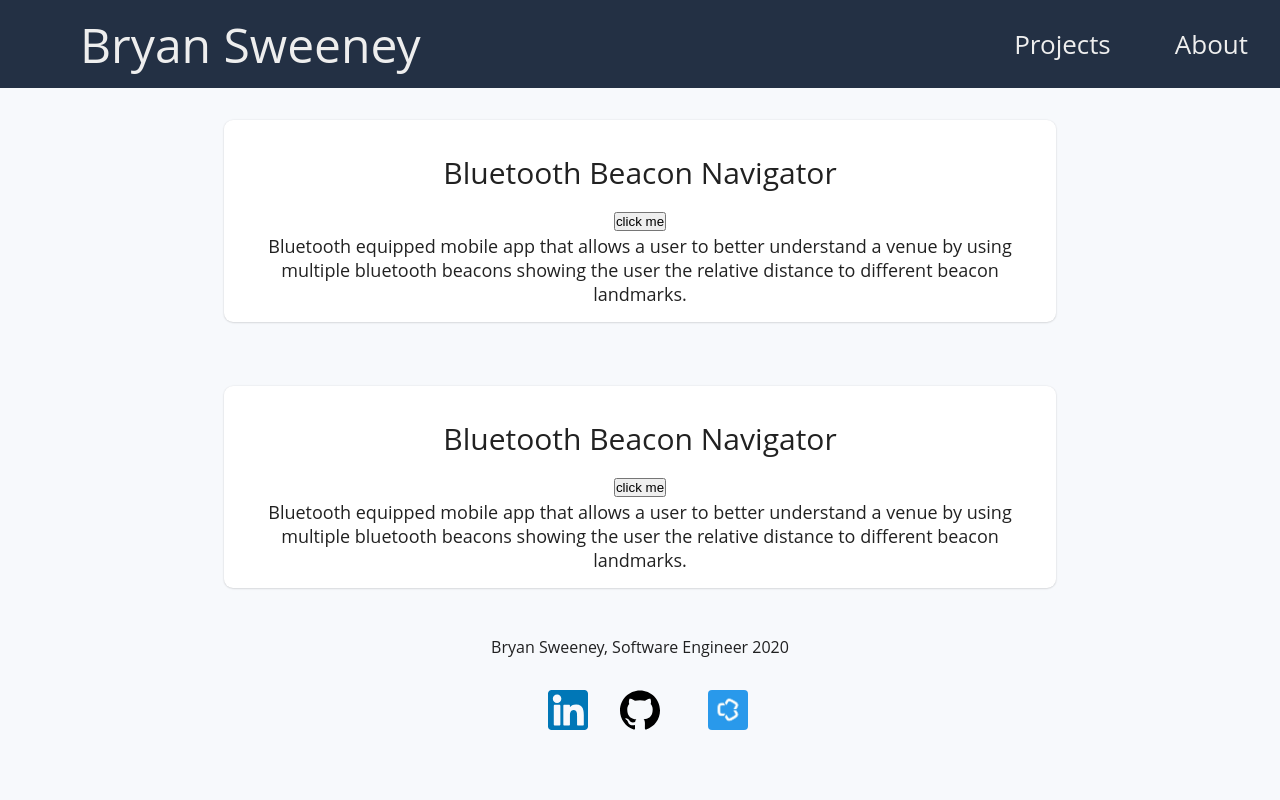
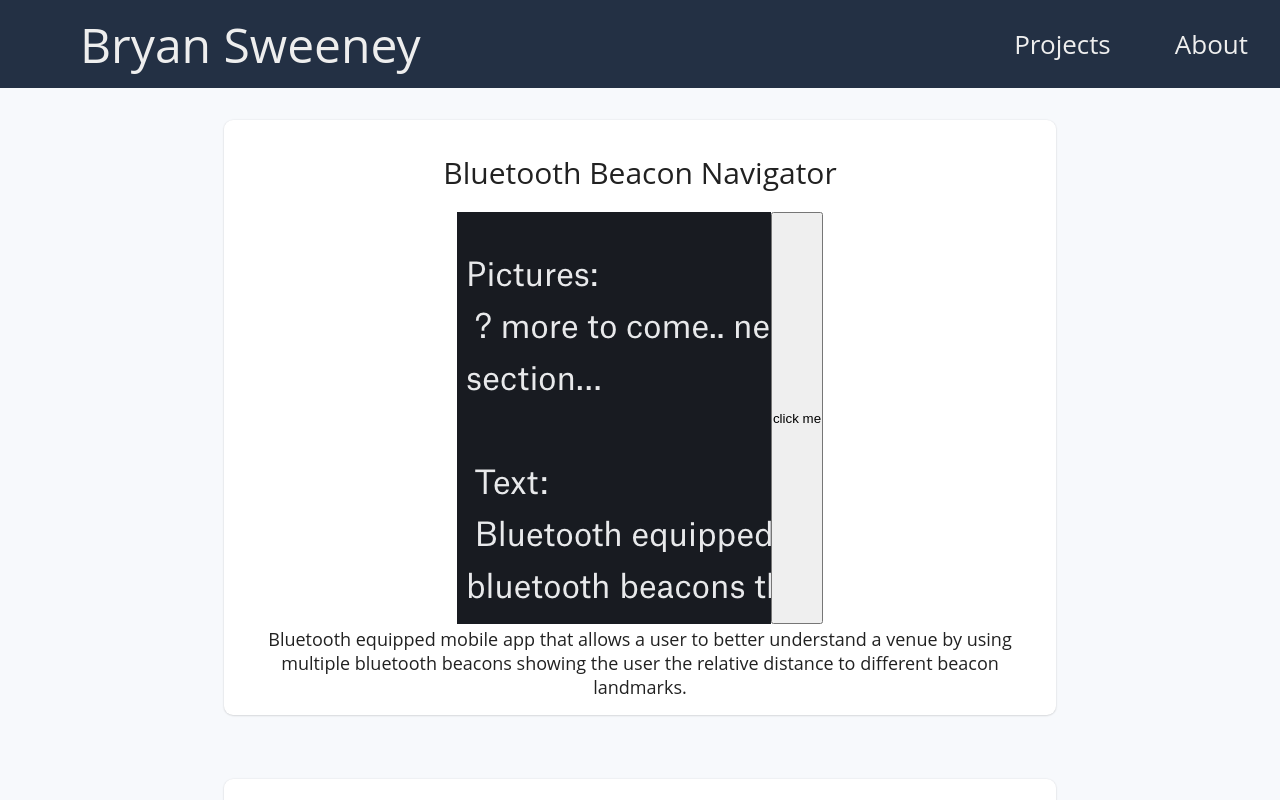
Before and after one commit to btsween/personal-site, a React (Create React App) app: page / in a window 1280 px wide. Shown: the top 800 px of the page. Built offline with nearby package versions, Linux system fonts and the light colour scheme.

Commit message:
carousel: fixed hook issue, pictures now show with click of button

```diff
--- a/src/components/contentCard/SlideShow.js
+++ b/src/components/contentCard/SlideShow.js
@@ -24,24 +24,30 @@ function SlideShow() {
   const initialState = [];
   images.map((image, index) =>
     initialState.push({
-      id: index,
+      idx: index,
       src: image,
       isActive: index === 0 ? true : false,
+      count: 0,
     })
   );
   const [imageInfo, setImageInfo] = React.useState(initialState);
   const [currentActive, setCurrentActive] = React.useState(0);
 
   const bClick = () => {
-    setCurrentActive(currentActive + 1);
+    setCurrentActive((currentActive) => currentActive + 1);
   };
 
   useEffect(() => {
-    const info = imageInfo;
-    console.log("ok...", currentActive);
-    info[currentActive].isActive = true;
-    setImageInfo(info);
+    setImageInfo((imageInfo) => {
+      const infoCopy = [...imageInfo];
+      infoCopy[currentActive].isActive = true;
+      return infoCopy;
+    });
   }, [currentActive]);
+
+  useEffect(() => {
+    console.log(imageInfo);
+  }, [imageInfo]);
 
   return (
     <ImageWrapper>
@@ -50,9 +56,8 @@ function SlideShow() {
           <ImageCust
             key={index}
             src={image}
-            // className={(index, imageInfo[index].isActive ? "active" : "")}
-            className={"hi" + index}
-          ></ImageCust>
+            className={imageInfo[index].isActive ? "active" : ""}
+          />
         );
       })}
       <button onClick={bClick}>click me</button>
--- a/src/pageContent/workExperience/cognizantAssociateEngineer.yml
+++ /dev/null
@@ -1,5 +0,0 @@
-jobTitle: Software Engineer
-monthStart: 7/18
-monthEnd: 8/19
-topDescription: Consulted with MassMutual Insurance Company as an automation developer to streamline procceses for product teams by creating tool ingregrations and automating processes.
-descriptionBullets: [bulletOne, bulletTwo]
```
Also changed, not shown: src/pageContent/workExperience/cantinaAssociateEngineer.yml (deleted), src/pageContent/workExperience/cantinaSoftwareEngineer.yml (deleted).
